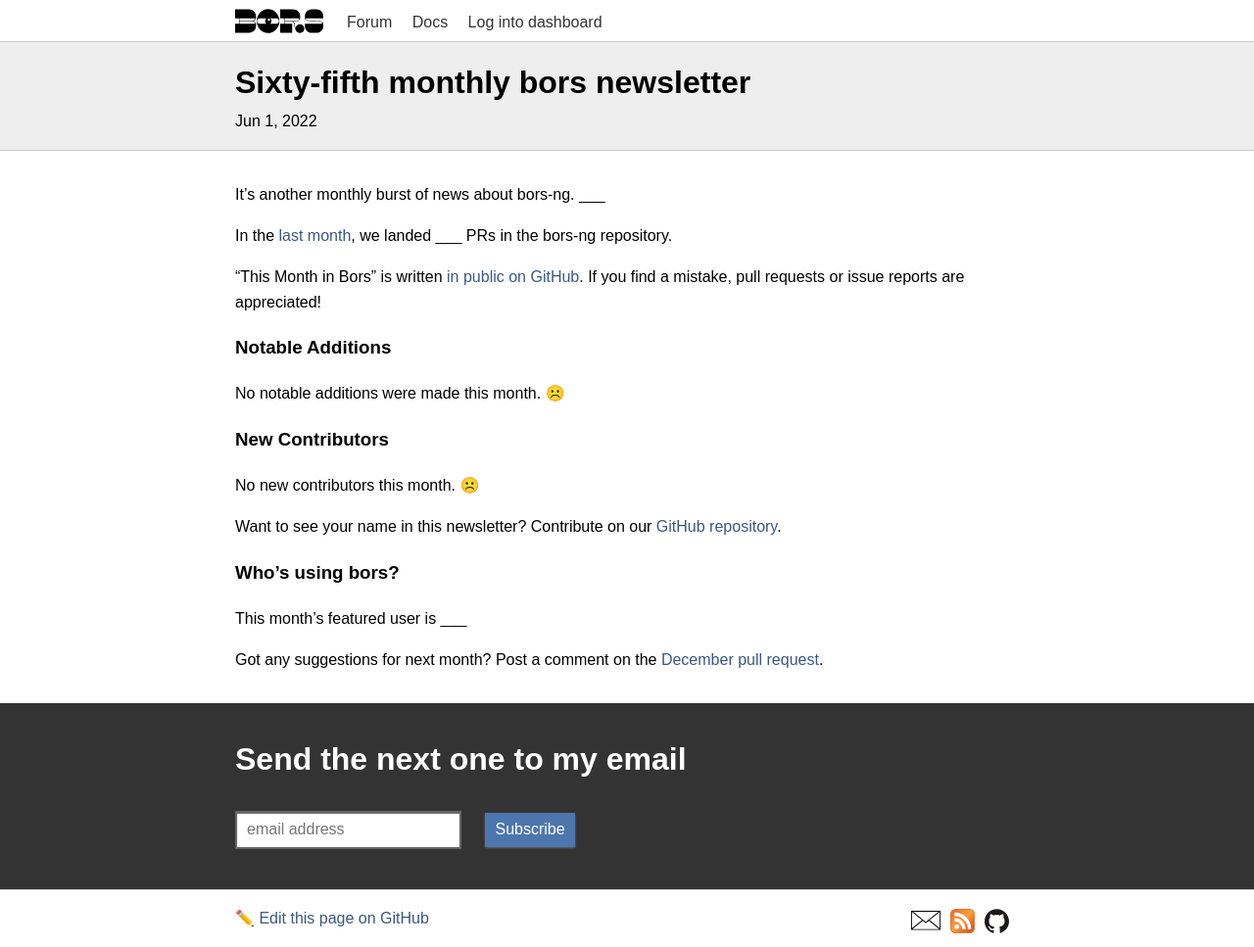
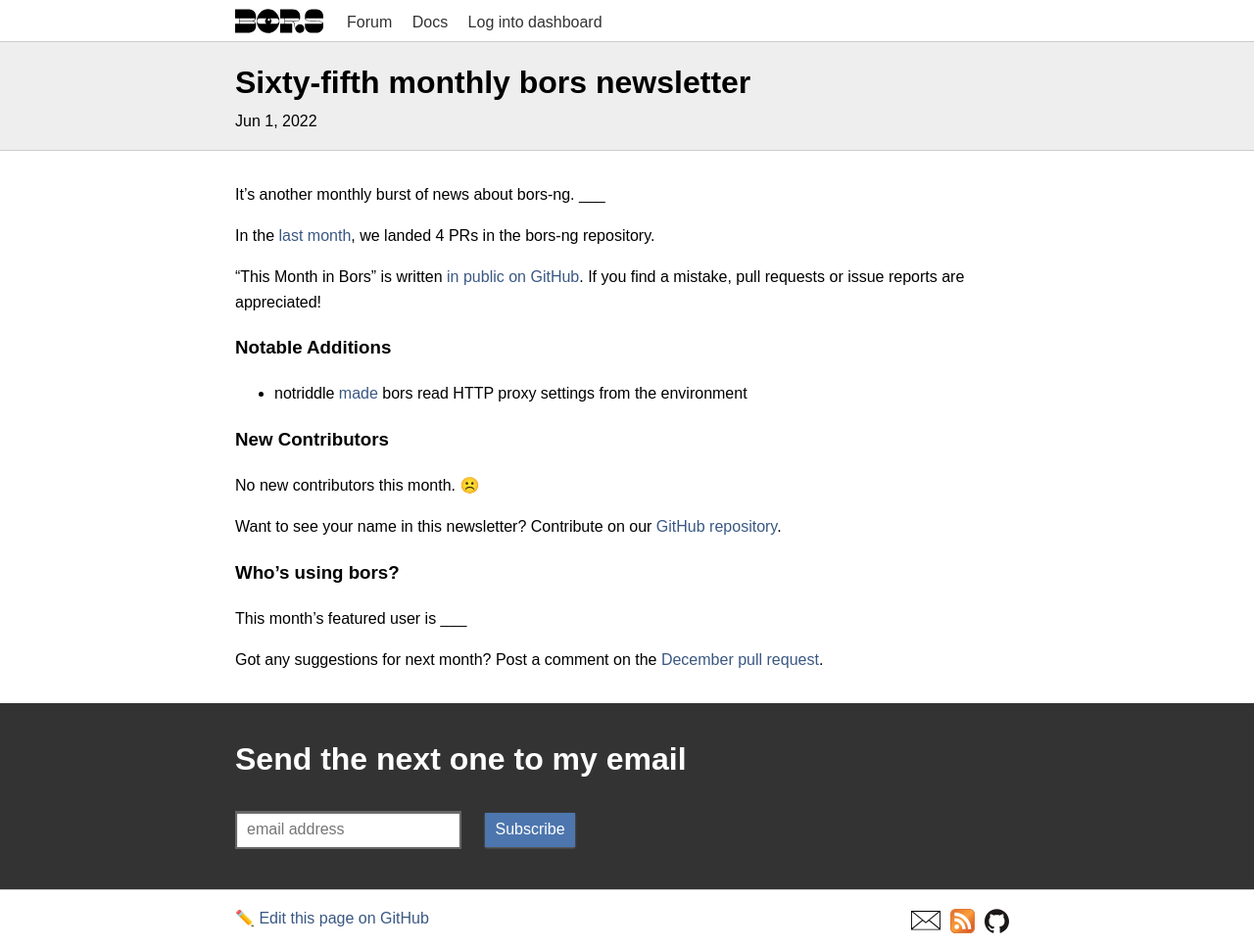
Before and after one commit to bors-ng/bors-ng.github.io, a Jekyll site: the page built from _posts/2022-06-01-tmib-65.md, in a window 1280 px wide. Shown: the whole page at 98% size. Built offline with Jekyll 4.4.1, drawn with Linux system fonts in a browser that asks for light colours.

Commit message:
Add bors-ng/bors-ng#1502

```diff
--- a/_posts/2022-06-01-tmib-65.md
+++ b/_posts/2022-06-01-tmib-65.md
@@ -9,7 +9,7 @@
 It's another monthly burst of news about bors-ng. ___
 
 In the [last month](https://github.com/bors-ng/bors-ng/pulls?q=is%3Apr+is%3Amerged+closed%3A2022-05-01..2022-05-31),
-we landed ___ PRs in the bors-ng repository.
+we landed 4 PRs in the bors-ng repository.
 
 "This Month in Bors" is written [in public on GitHub][GitHub for TMiB].
 If you find a mistake, pull requests or issue reports are appreciated!
@@ -19,8 +19,7 @@
 
 ### Notable Additions
 
-No notable additions were made this month. ☹️
-
+* notriddle [made](https://github.com/bors-ng/bors-ng/pull/1502) bors read HTTP proxy settings from the environment
 
 ### New Contributors
 
```
